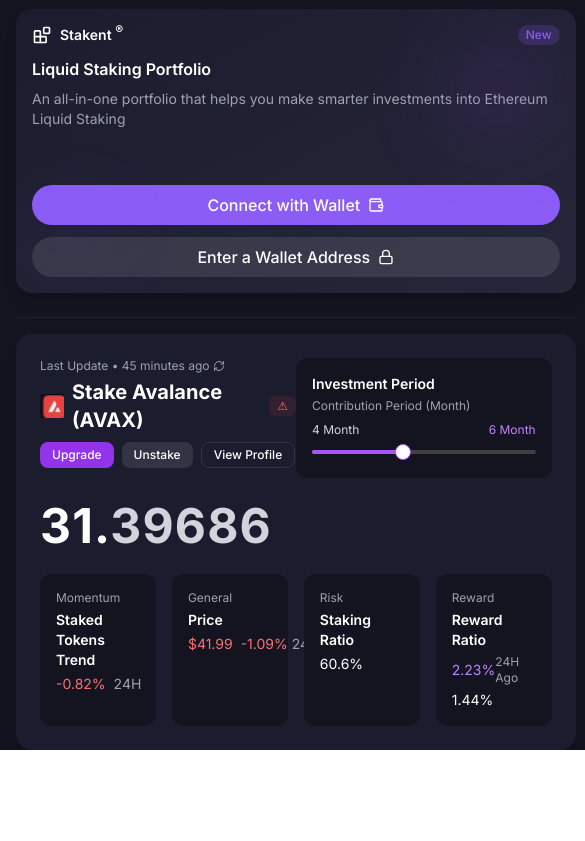
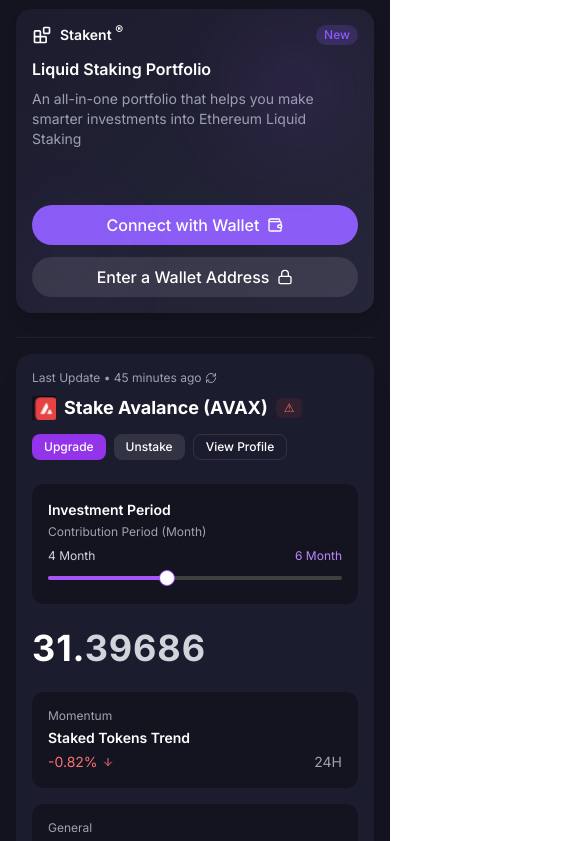
Before and after one commit to Carlglain/Nkwa-web-dashbaord, a Next.js app in the folder nkwa-dashboard/: page / in a window 390 px wide. Shown: the part 1156-1997 px from the top of the page, 585 px wide, since content can reach past the window. Before the commit the page ends 1906 px from the top, so only its background shows below. Built offline with nearby package versions, Linux system fonts and the light colour scheme.

Commit message:
more responsiveness

```diff
--- a/nkwa-dashboard/src/components/ActiveStaking.jsx
+++ b/nkwa-dashboard/src/components/ActiveStaking.jsx
@@ -1,25 +1,26 @@
-// components/ActiveStaking.jsx
 "use client";
 import { ArrowDown, ArrowUp, Info, RefreshCw } from "lucide-react";
-import { Slider } from "@/components/ui/slider"; // Use Radix or your slider lib
+import { Slider } from "@/components/ui/slider";
 import Image from "next/image";
 import Avax from "@/assets/Avax.png";
 
 export default function ActiveStaking() {
   return (
-    <div className="bg-[#1B1C2E] p-6 rounded-2xl text-white w-full shadow-xl space-y-6">
+    <div className="bg-[#1B1C2E] p-4 sm:p-6 rounded-2xl text-white w-full shadow-xl space-y-6">
       {/* Header */}
-      <div className="flex justify-between items-start">
-        <div>
-          <p className="text-xs text-gray-400 mb-1 flex items-center gap-1">
+      <div className="flex flex-col lg:flex-row justify-between gap-6">
+        <div className="flex-1">
+          <p className="text-xs text-gray-400 mb-2 flex items-center gap-1">
             Last Update • 45 minutes ago <RefreshCw className="w-3 h-3" />
           </p>
-          <div className="flex items-center gap-2 mb-2">
+
+          <div className="flex items-center gap-2 flex-wrap mb-3">
             <Image src={Avax} alt="AVAX" className="w-6 h-6" />
-            <h2 className="text-xl font-bold">Stake Avalance (AVAX)</h2>
+            <h2 className="text-lg sm:text-xl font-bold">Stake Avalance (AVAX)</h2>
             <button className="text-xs px-2 py-0.5 bg-red-500/10 text-red-400 rounded-md">⚠</button>
           </div>
-          <div className="flex gap-2">
+
+          <div className="flex flex-wrap gap-2">
             <button className="text-xs bg-purple-600 px-3 py-1 rounded-lg font-medium">Upgrade</button>
             <button className="text-xs bg-white/10 px-3 py-1 rounded-lg font-medium">Unstake</button>
             <button className="text-xs border border-white/10 px-3 py-1 rounded-lg text-white font-medium">
@@ -29,7 +30,7 @@
         </div>
 
         {/* Investment Period */}
-        <div className="bg-[#141420] p-4 rounded-xl w-72">
+        <div className="bg-[#141420] p-4 rounded-xl w-full lg:w-72">
           <h4 className="text-sm font-semibold mb-1">Investment Period</h4>
           <p className="text-xs text-gray-400 mb-2">Contribution Period (Month)</p>
           <div className="flex justify-between text-xs text-gray-300 mb-1">
@@ -41,10 +42,12 @@
       </div>
 
       {/* Reward Balance */}
-      <div className="text-5xl font-bold text-white tracking-wide">31.<span className="text-gray-300">39686</span></div>
+      <div className="text-4xl sm:text-5xl font-bold text-white tracking-wide">
+        31.<span className="text-gray-300">39686</span>
+      </div>
 
       {/* Stats Grid */}
-      <div className="grid grid-cols-4 gap-4 mt-4 text-sm">
+      <div className="grid grid-cols-1 sm:grid-cols-2 lg:grid-cols-4 gap-4 mt-4 text-sm">
         <div className="bg-[#141420] p-4 rounded-xl">
           <p className="text-gray-400 text-xs mb-1">Momentum</p>
           <h4 className="font-semibold mb-1">Staked Tokens Trend</h4>
@@ -53,6 +56,7 @@
             <span className="text-gray-400 ml-auto">24H</span>
           </p>
         </div>
+
         <div className="bg-[#141420] p-4 rounded-xl">
           <p className="text-gray-400 text-xs mb-1">General</p>
           <h4 className="font-semibold mb-1">Price</h4>
@@ -61,15 +65,17 @@
             <span className="text-gray-400 ml-auto">24H</span>
           </p>
         </div>
+
         <div className="bg-[#141420] p-4 rounded-xl">
           <p className="text-gray-400 text-xs mb-1">Risk</p>
           <h4 className="font-semibold mb-1">Staking Ratio</h4>
           <p className="text-white">60.6%</p>
         </div>
+
         <div className="bg-[#141420] p-4 rounded-xl">
           <p className="text-gray-400 text-xs mb-1">Reward</p>
           <h4 className="font-semibold mb-1">Reward Ratio</h4>
-          <p className="text-purple-400 flex items-center justify-between">
+          <p className="text-purple-400 flex sm:flex-column items-center justify-between">
             2.23% <span className="text-xs text-gray-400">24H Ago</span>
           </p>
           <p className="text-white mt-1 text-sm">1.44%</p>
```
